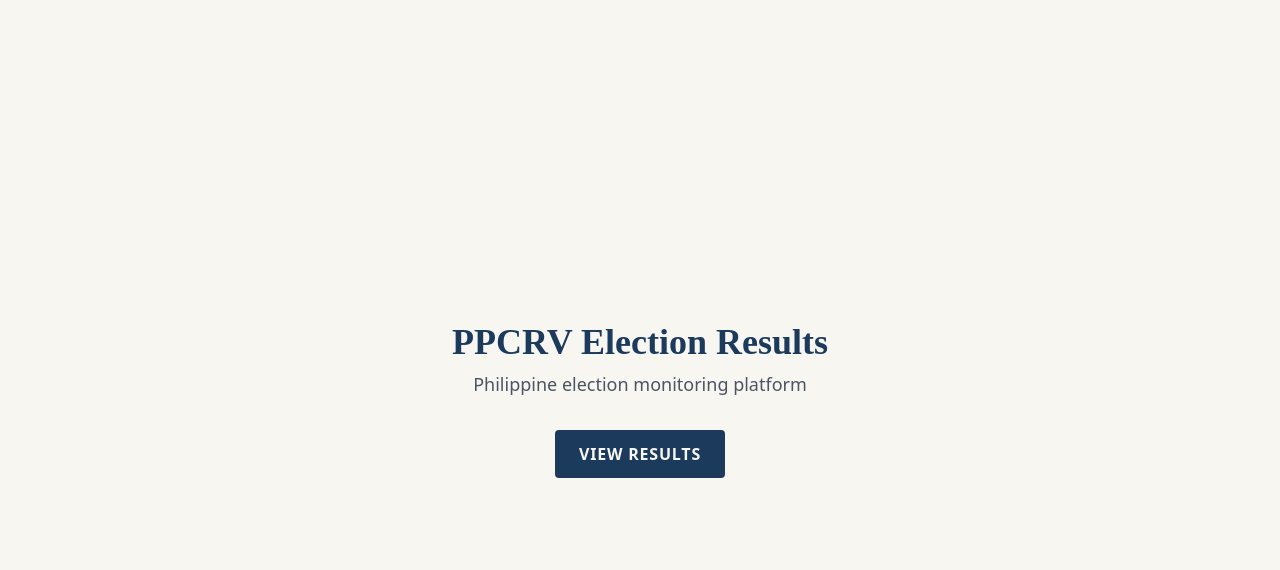
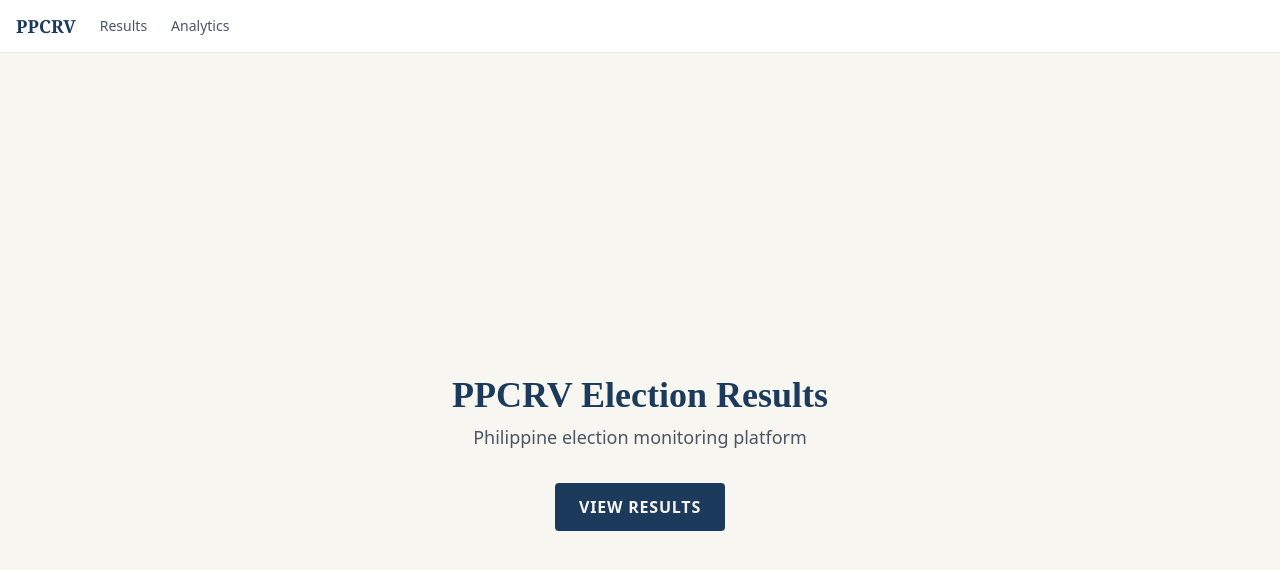
Before and after one commit to daryllmagsombol/ppcrv-poc, a Next.js app in the folder apps/web/: page / in a window 1280 px wide. Shown: the top 570 px of the page. Built offline with nearby package versions, Linux system fonts and the light colour scheme.

Commit message:
feat: add analytics nav link to header

```diff
--- a/apps/web/src/app/layout.tsx
+++ b/apps/web/src/app/layout.tsx
@@ -1,3 +1,4 @@
+import Link from "next/link";
 import type { Metadata } from "next";
 import "./globals.css";
 
@@ -15,6 +16,19 @@
   return (
     <html lang="en-PH">
       <body className="bg-ballot text-ink font-body antialiased">
+        <header className="border-b border-gray-200 bg-white">
+          <nav className="mx-auto flex max-w-7xl items-center gap-6 px-4 py-3">
+            <Link href="/" className="font-serif text-lg font-bold text-[#1B3A5C]">
+              PPCRV
+            </Link>
+            <Link href="/results" className="text-sm text-gray-600 hover:text-[#1B3A5C]">
+              Results
+            </Link>
+            <Link href="/analytics" className="text-sm text-gray-600 hover:text-[#1B3A5C]">
+              Analytics
+            </Link>
+          </nav>
+        </header>
         {children}
       </body>
     </html>
```
